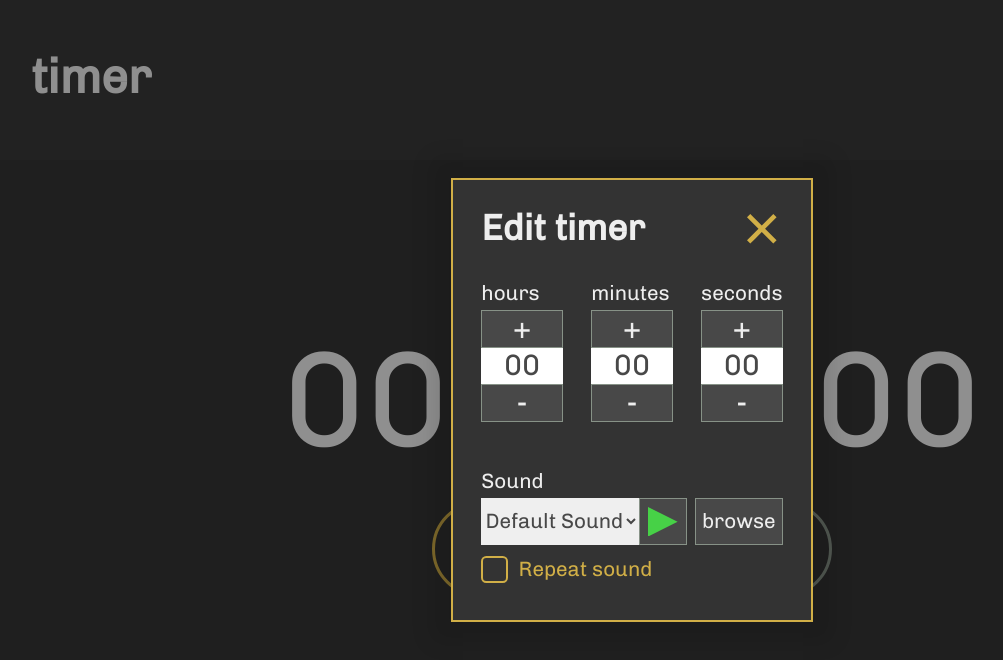
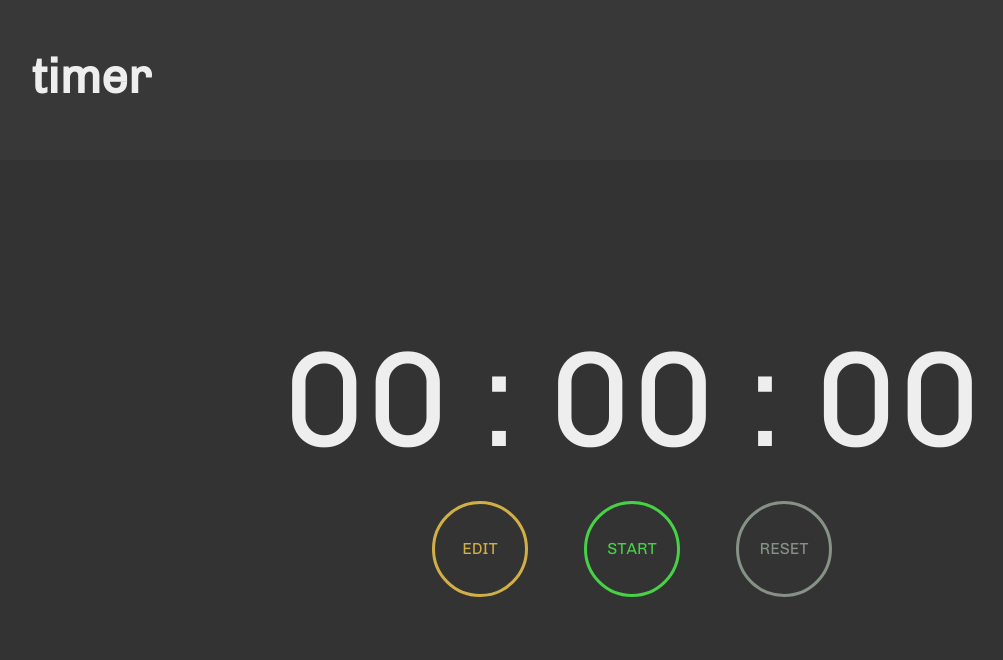
Before and after one commit to jaronah/Timer, a website: page index.html in a window 1280 px wide. Shown: the whole page, without its empty margins (8-1011 px from the left). Drawn offline with Linux system fonts and the light colour scheme.

Commit message:
style updated

```diff
--- a/index.html
+++ b/index.html
@@ -40,7 +40,7 @@
                     <button class="btn btn--round btn--reset" id="btn-reset">RESET</button>
                 </div>
 
-                <div class="modal-wrapper">
+                <div class="modal-wrapper d-n">
                     <div class="modal modal--edit">
 
                         <div class="row f-sb mb-2">
@@ -152,5 +152,7 @@
 
     </main>
 
+    <script src="./js/functions.js"></script>
+    <script src="./js/btn_handler.js"></script>
 </body>
 </html>
--- a/sass/_main.scss
+++ b/sass/_main.scss
@@ -9,7 +9,6 @@
 
 @import 'base/base';
 @import 'base/typography';
-@import 'base/helpers';
 
 @import 'layout/grid';
 @import 'layout/header';
@@ -21,3 +20,5 @@
 @import 'components/timer';
 
 @import 'themes/theme';
+
+@import 'helpers/helpers';
--- a/sass/vendors-extensions/_blanka.scss
+++ b/sass/vendors-extensions/_blanka.scss
@@ -37,11 +37,11 @@ input {
         background-color: $color-orange;
     }
 
-    &[type='number']::-webkit-inner-spin-button,
-    &[type='number']::-webkit-outer-spin-button {
-        -webkit-appearance: none;
-        margin: 0;
-    }
+    // &[type='number']::-webkit-inner-spin-button,
+    // &[type='number']::-webkit-outer-spin-button {
+    //     -webkit-appearance: none;
+    //     margin: 0;
+    // }
 
 }
 
```
Also changed, not shown: dist/css/styles.min.css, sass/helpers/_helpers.scss (renamed from sass/base/_helpers.scss), 2 other files.
